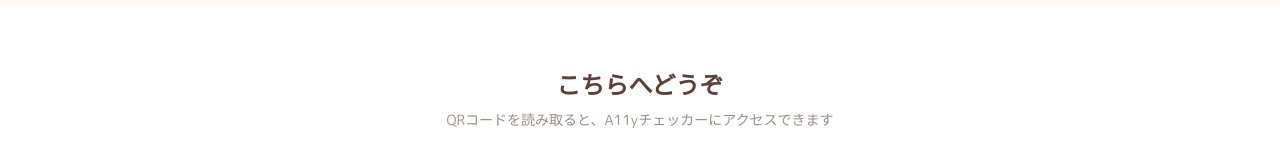
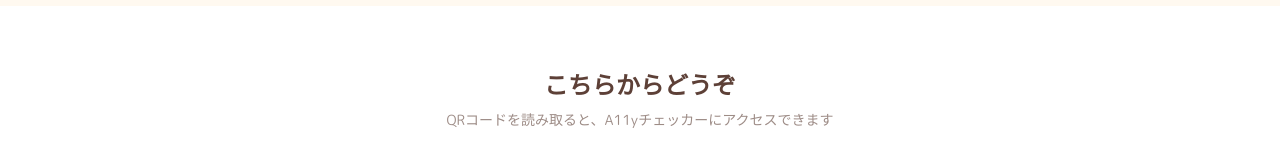
Before and after one commit to corriedale99/A11y, a plain HTML site: page index.html in a window 1280 px wide. Shown: the part 2223-2383 px from the top of the page. Drawn offline with nearby package versions, Linux system fonts and the light colour scheme; a web font is replaced by a local one.

Commit message:
Update index.html

```diff
--- a/index.html
+++ b/index.html
@@ -199,7 +199,7 @@
 <!-- Contact & QR Section -->
 <section class="py-16 px-4 bg-white overflow-hidden">
     <div class="max-w-3xl mx-auto text-center">
-        <h2 class="text-2xl font-bold mb-2 text-[#5D4037]">こちらへどうぞ</h2>
+        <h2 class="text-2xl font-bold mb-2 text-[#5D4037]">こちらからどうぞ</h2>
         <p class="text-sm opacity-60 mb-10 px-4">QRコードを読み取ると、A11yチェッカーにアクセスできます</p>
 
         <div class="flex flex-col md:flex-row items-center justify-center gap-8 md:gap-12">
```
